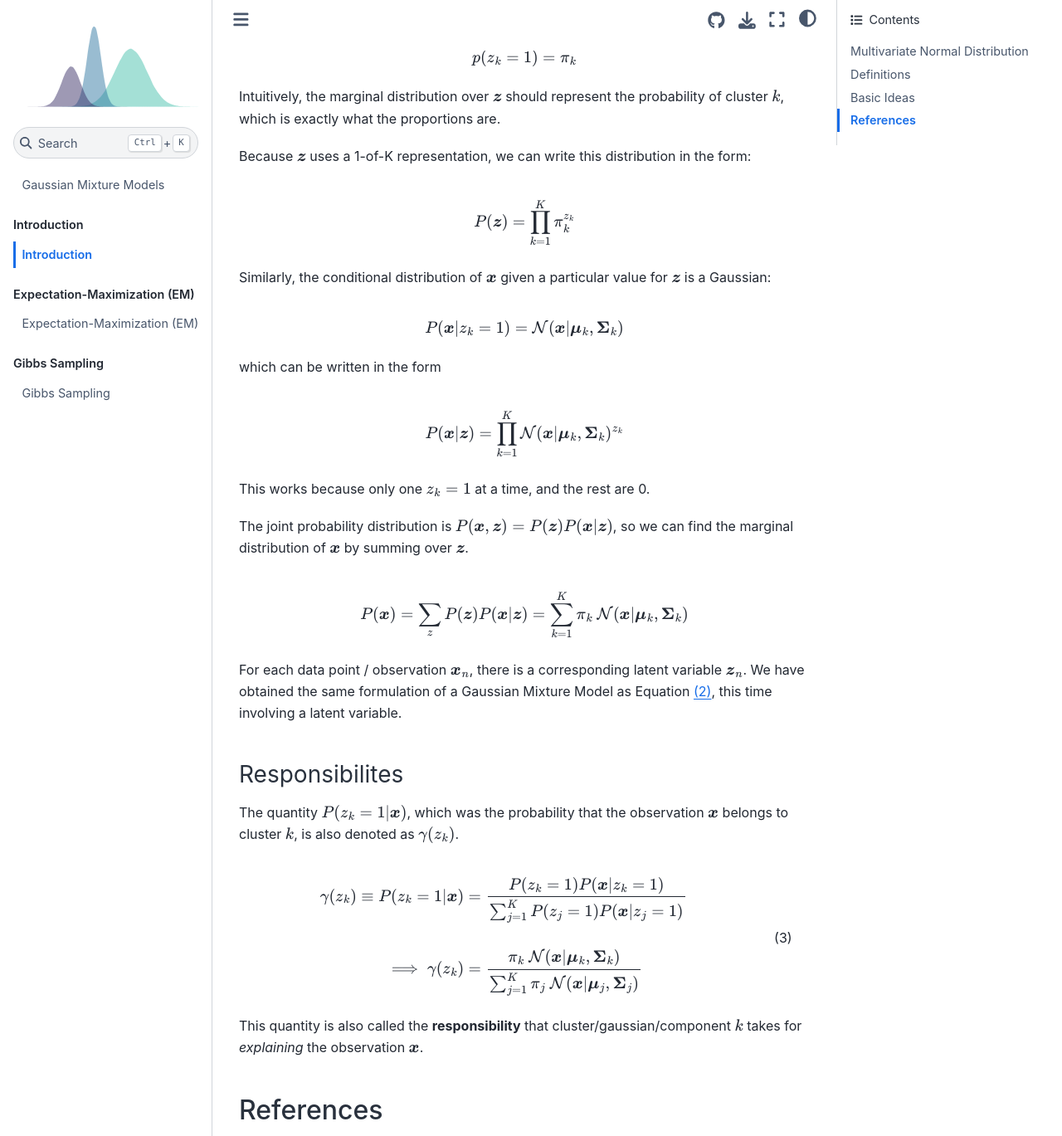
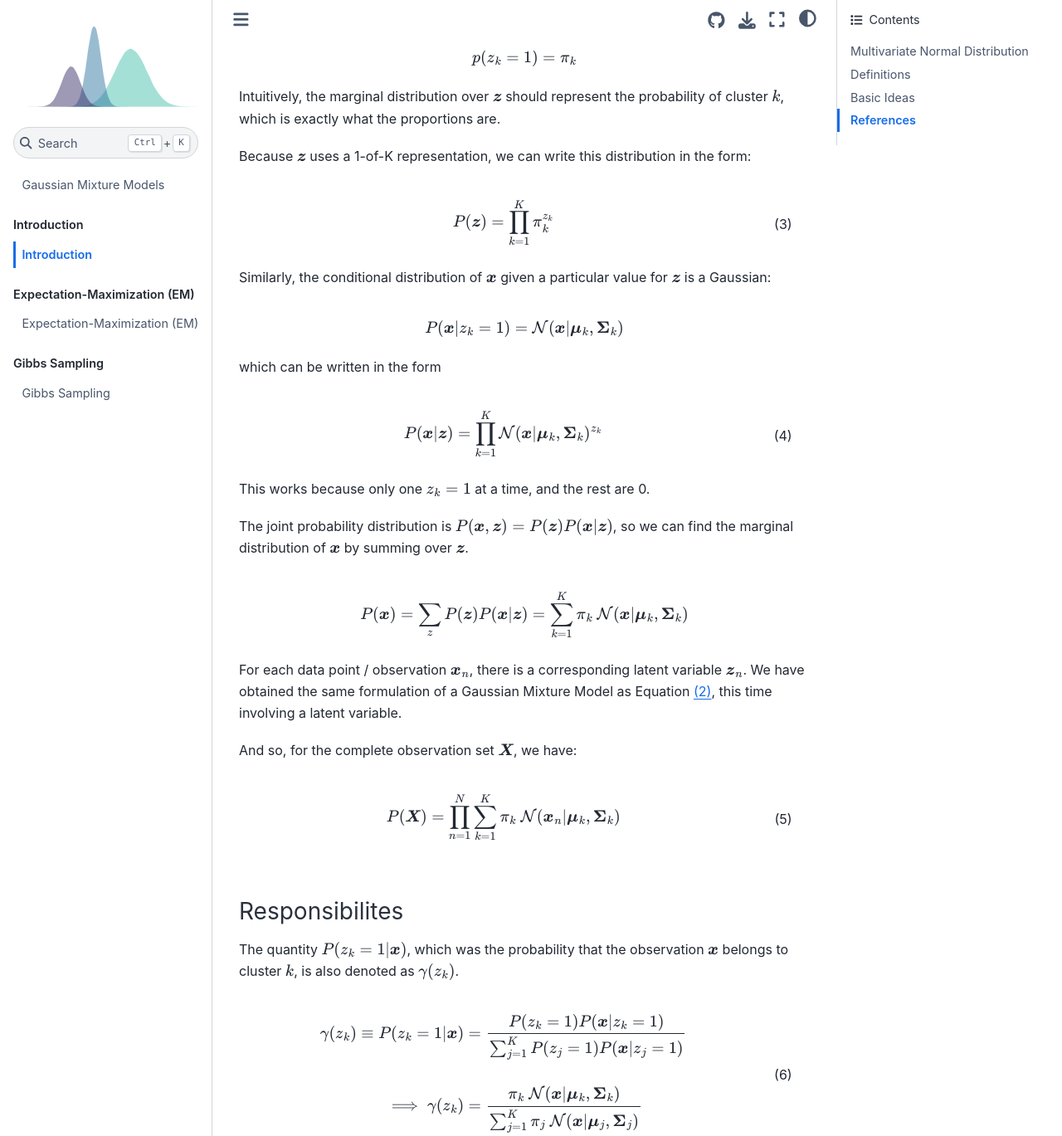
Before and after one commit to TheReconPilot/gaussian-mixture-models, a Jupyter Book: the page built from intro.md, in a window 1280 px wide and 1400 px high, scrolled down 2282 px, cut to the strip 0-1369 px from the top of the window. Shown: the whole strip at 83% size. Built offline with Jupyter Book 1.0.4 settings and Sphinx 7.4.7 and the Sphinx Book theme 1.1.4, drawn with Linux system fonts in a browser that asks for light colours; cross-references to code outside the pages are shown as plain code.

````diff
--- a/intro.md
+++ b/intro.md
@@ -77,9 +77,10 @@ Intuitively, the marginal distribution over $\boldsymbol z$ should represent the
 
 Because $\boldsymbol z$ uses a 1-of-K representation, we can write this distribution in the form:
 
-$$
+```{math}
+:label: P(z)
 P(\boldsymbol z) = \prod_{k=1}^{K} \pi_k^{z_k}
-$$
+```
 
 Similarly, the conditional distribution of $\boldsymbol x$ given a particular value for $\boldsymbol z$ is a Gaussian:
 
@@ -89,9 +90,10 @@ $$
 
 which can be written in the form
 
-$$
+```{math}
+:label: P(x|z)
 P(\boldsymbol x | \boldsymbol z) = \prod_{k = 1}^{K} \mathcal{N}(\boldsymbol x | \boldsymbol \mu_k, \boldsymbol \Sigma_k)^{z_k}
-$$
+```
 
 This works because only one $z_k = 1$ at a time, and the rest are 0.
 
@@ -102,6 +104,13 @@ P(\boldsymbol x) = \sum_{z} P(\boldsymbol z)P(\boldsymbol x | \boldsymbol z) = \
 $$
 
 For each data point / observation $\boldsymbol x_n$, there is a corresponding latent variable $\boldsymbol z_n$. We have obtained the same formulation of a Gaussian Mixture Model as Equation {eq}`mixture-dist`, this time involving a latent variable.
+
+And so, for the complete observation set $\boldsymbol X$, we have:
+
+```{math}
+:label: P(X)
+P(\boldsymbol X) = \prod_{n=1}^{N} \sum_{k = 1}^{K} \pi_k\ \mathcal{N} (\boldsymbol x_n | \boldsymbol \mu_k, \boldsymbol \Sigma_k)
+```
 
 ### Responsibilites
 
````
Also changed, not shown: other parts of intro.md (+1 -0 lines).
